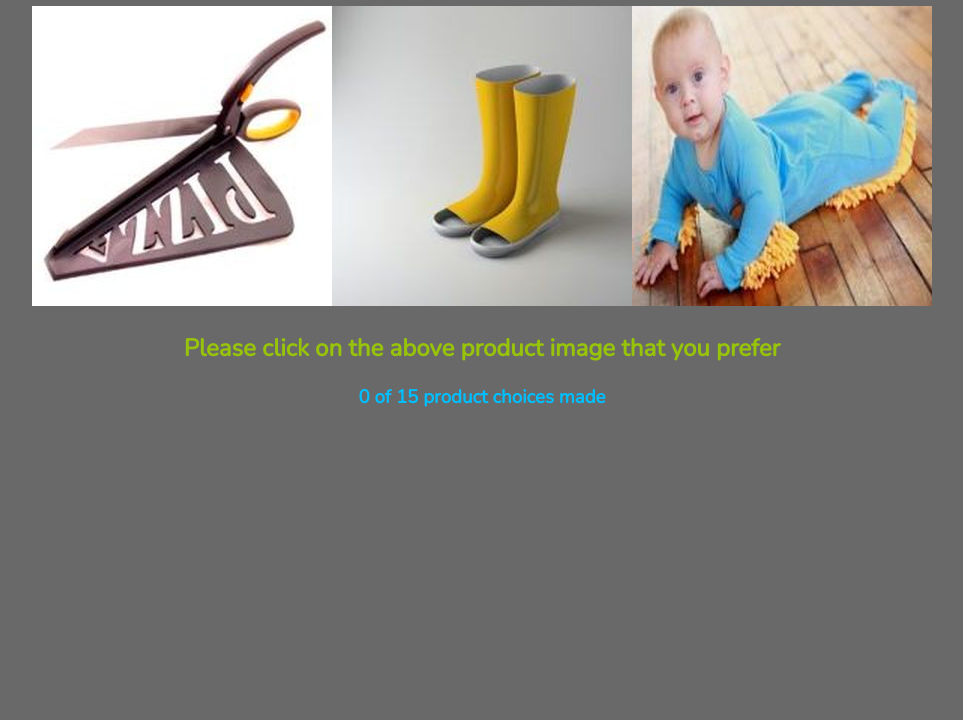
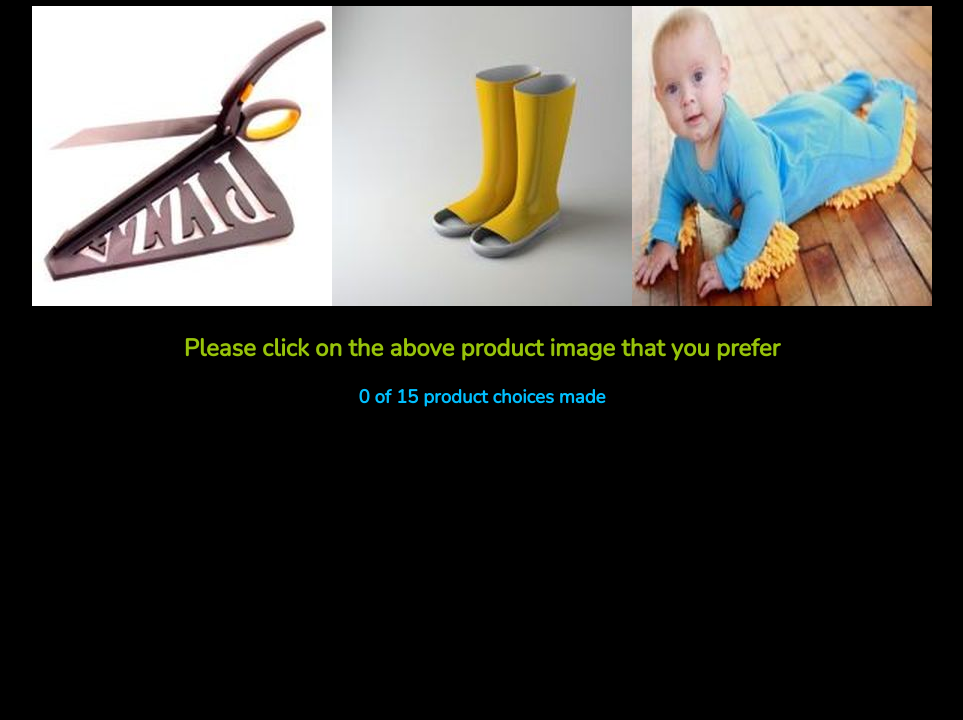
Before and after one commit to gnkatchmar/market-analysis-app, a plain HTML site: page index.html in a window 1280 px wide. Shown: the part 80-800 px from the top of the page, without its empty margins (158-1121 px from the left). Drawn offline with nearby package versions, Linux system fonts and the light colour scheme.

Commit message:
background to black

```diff
--- a/css/style.css
+++ b/css/style.css
@@ -1,7 +1,7 @@
 body {
   font-family: 'Nunito', sans-serif;
   color: #97C30A;
-  background-color:dimgrey;
+  background-color:black;
 }
 
 h1, h2, h3 {
```
